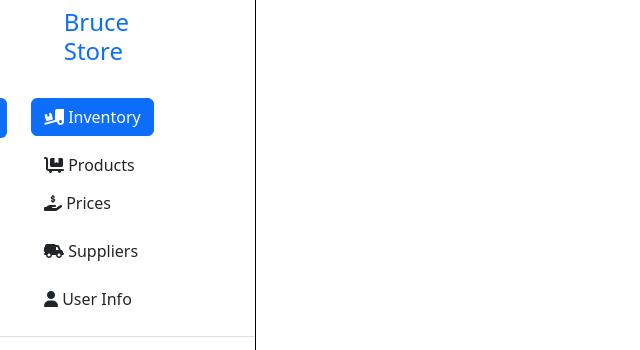
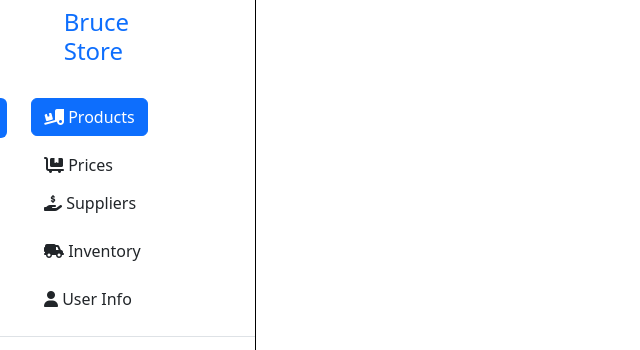
Before and after one commit to RUTAGENGWA-ASANTE-BRUCE/Stock-Management-CodeIgnitor, a CodeIgniter app: page /Stock-Management-CodeIgnitor/index.php/stock/stockProducts/1 in a window 1280 px wide. Shown: the top 350 px of the page, without its empty margins (0-640 px from the left). Run offline with CodeIgniter, Linux system fonts and the light colour scheme; data that the repository does not hold is empty; some libraries are stand-ins or nearby versions.

Commit message:
new change

```diff
--- a/stockManagement/application/views/productsStock.php
+++ b/stockManagement/application/views/productsStock.php
@@ -38,7 +38,7 @@
                 <a class="btn btn-primary float-start ms-4">
 
                     <i class="fa-solid fa-truck-ramp-box"></i>
-                    Inventory
+                    Products
                 </a>
             </div>
             <div class="">
@@ -46,7 +46,7 @@
                 <a class="btn bg-white  ms-4 mt-2">
 
                     <i class="fa-solid fa-cart-flatbed"></i>
-                    Products
+                    Prices
                 </a>
             </div>
             <div class="">
@@ -54,7 +54,7 @@
                 <a class="btn bg-white  ms-4">
 
                     <i class="fa-solid fa-hand-holding-dollar"></i>
-                    Prices
+                    Suppliers
                 </a>
             </div>
             <div class="mt-2">
@@ -62,7 +62,7 @@
                 <a class="btn  float-start ms-4">
 
                     <i class="fa-solid fa-truck-field"></i>
-                    Suppliers
+                    Inventory
                 </a>
             </div>
             <div class="mt-2">
@@ -104,6 +104,8 @@
                 <?php
             }
             ?>
+
+            <div class="d-flex"></div>
     </div>
 
 </body>
```
